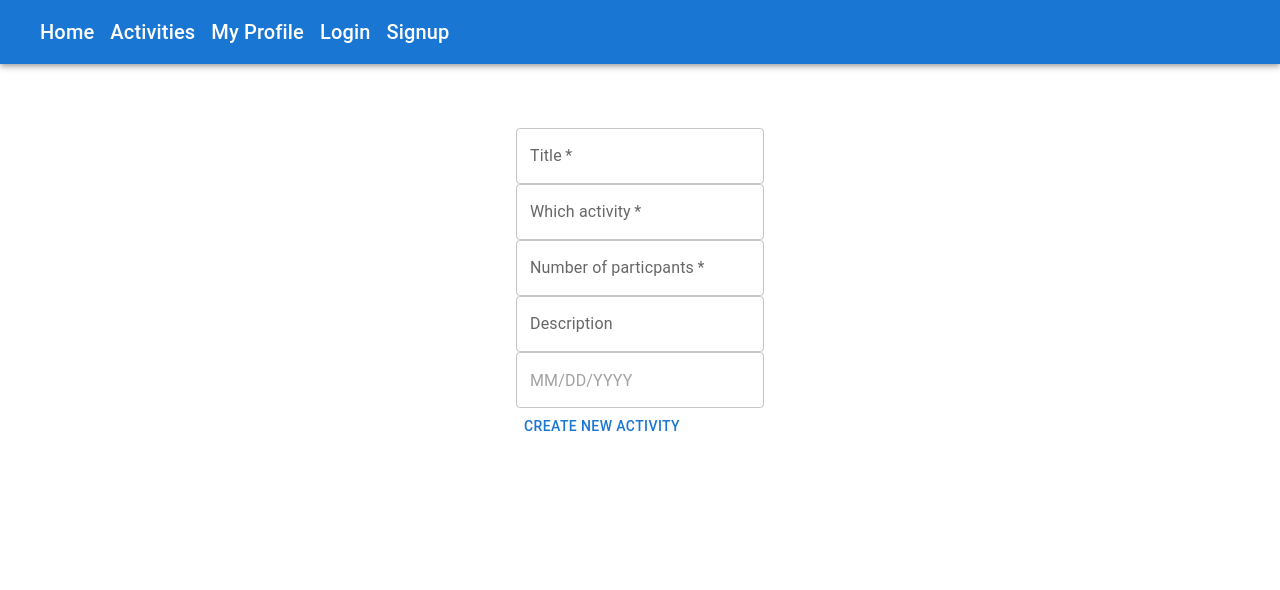
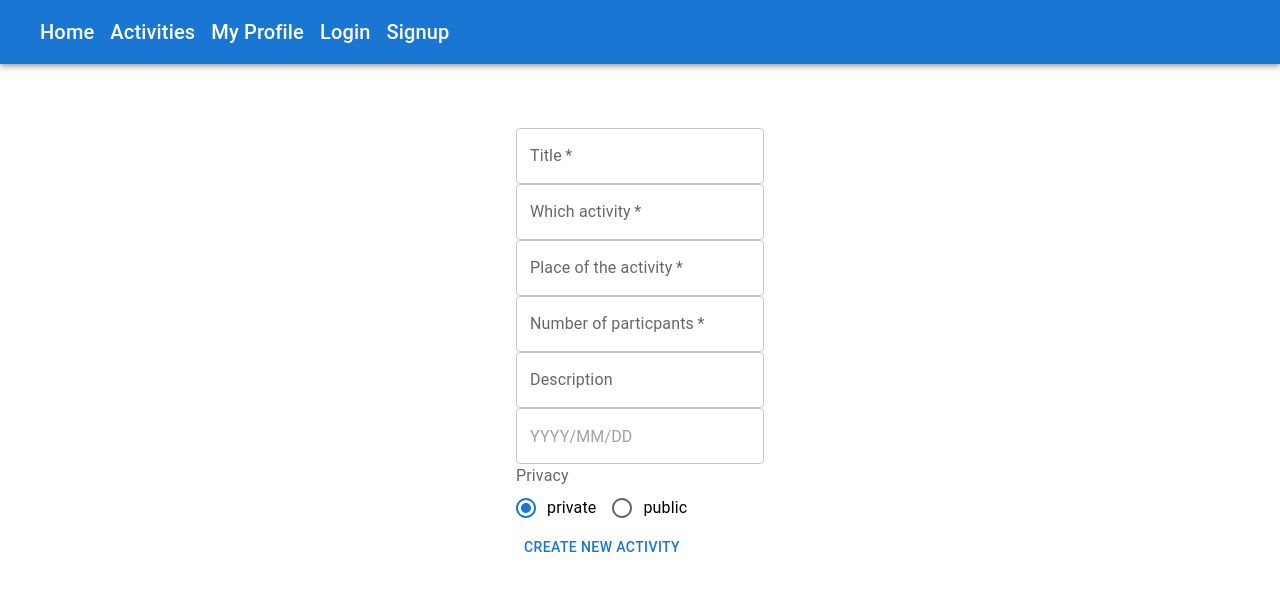
Before and after one commit to ClovisNorroy/App, a React (Create React App) app: page /newactivity in a window 1280 px wide. Shown: the top 590 px of the page. Built offline with nearby package versions, Linux system fonts and the light colour scheme.

Commit message:
send form data to API

```diff
--- a/src/pages/NewActivity.js
+++ b/src/pages/NewActivity.js
@@ -1,16 +1,36 @@
-import { Box, Button, TextField } from "@mui/material";
+import { Box, Button, FormControlLabel, FormLabel, Radio, RadioGroup, TextField } from "@mui/material";
 import { Container } from "@mui/system";
 import styles from './NewActivity.module.css';
 import { DatePicker } from "@mui/x-date-pickers";
-import { useRef } from "react";
+import { useRef, useState } from "react";
+import dayjs from "dayjs";
 
 function NewActivity() {
-  const activityTitle = useRef('');
-  const activityName = useRef('');
-  const maximumNumberOfParticipants = useRef('');
-  const activityDescription = useRef('');
+  const activityTitleRef = useRef('');
+  const activityNameRef = useRef('');
+  const activityPlaceRef = useRef('');
+  const [date, setDate] = useState();
+  const maximumNumberOfParticipantsRef = useRef(0);
+  const activityDescriptionRef = useRef('');
+  const [privacy, setPrivacy] = useState('0');
 
-
+function sendNewActivity(){
+  fetch("http://127.0.0.1:8000/api/activity/new", {
+    method: 'POST',
+    body: JSON.stringify({
+      title: activityTitleRef.current.value,
+      description: activityDescriptionRef.current.value,
+      name: activityNameRef.current.value,
+      place: activityPlaceRef.current.value,
+      date: dayjs(date).format("YYYY/MM/DD"),
+      nbrparticipants: maximumNumberOfParticipantsRef.current.value,
+      privacy: privacy
+     }),
+    headers: { "Content-Type": "application/json" }
+  }).then(response => { console.log(response); return response.json(); }).then(data => {
+    console.log(data)
+  })
+}
 
   return (
     <Container>
@@ -27,29 +47,48 @@ sx={{
           required
           id="title-input"
           label="Title"
-          inputRef={activityTitle}
+          inputRef={activityTitleRef}
         /><br/>
         <TextField
           required
           id="name-input"
           label="Which activity"
           placeholder="League of Legends"
-          inputRef={activityName}
+          inputRef={activityNameRef}
+        /><br/>
+          <TextField
+            required
+            id="place-input"
+            label="Place of the activity"
+            placeholder="Online"
+            inputRef={activityPlaceRef}
         /><br/>
         <TextField
           required
           id="number-of-participants-input"
           label="Number of particpants"
           placeholder="0 = unlimited"
-          inputRef={maximumNumberOfParticipants}
+          inputRef={maximumNumberOfParticipantsRef}
         /><br/>
         <TextField
           id="description-input"
           label="Description"
-          inputRef={activityDescription}
+          inputRef={activityDescriptionRef}
         /><br/>
-        <DatePicker/><br/>
-        <Button>Create New Activity</Button>
+        <DatePicker value={date} format="YYYY/MM/DD" onChange={(newDate) => setDate(newDate)}/><br/>
+        <FormLabel id="privacy-label">Privacy</FormLabel>
+        <RadioGroup
+        row
+          aria-labelledby="privacy-label"
+          defaultValue="private"
+          name="radio-privacy-group"
+          value={privacy}
+          onChange={setPrivacy}
+          >
+            <FormControlLabel value="0" control={<Radio/>} label="private" />
+            <FormControlLabel value="1" control={<Radio/>} label="public" />
+          </RadioGroup>
+        <Button onClick={sendNewActivity}>Create New Activity</Button>
         </form>
       </Box>
 
```
